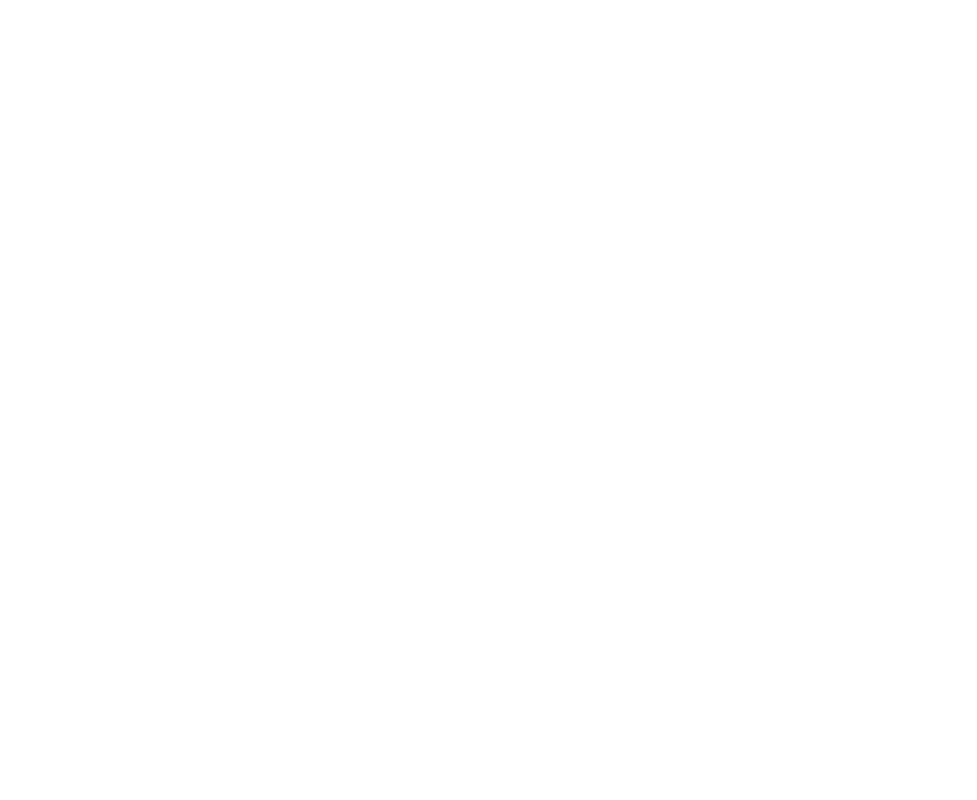
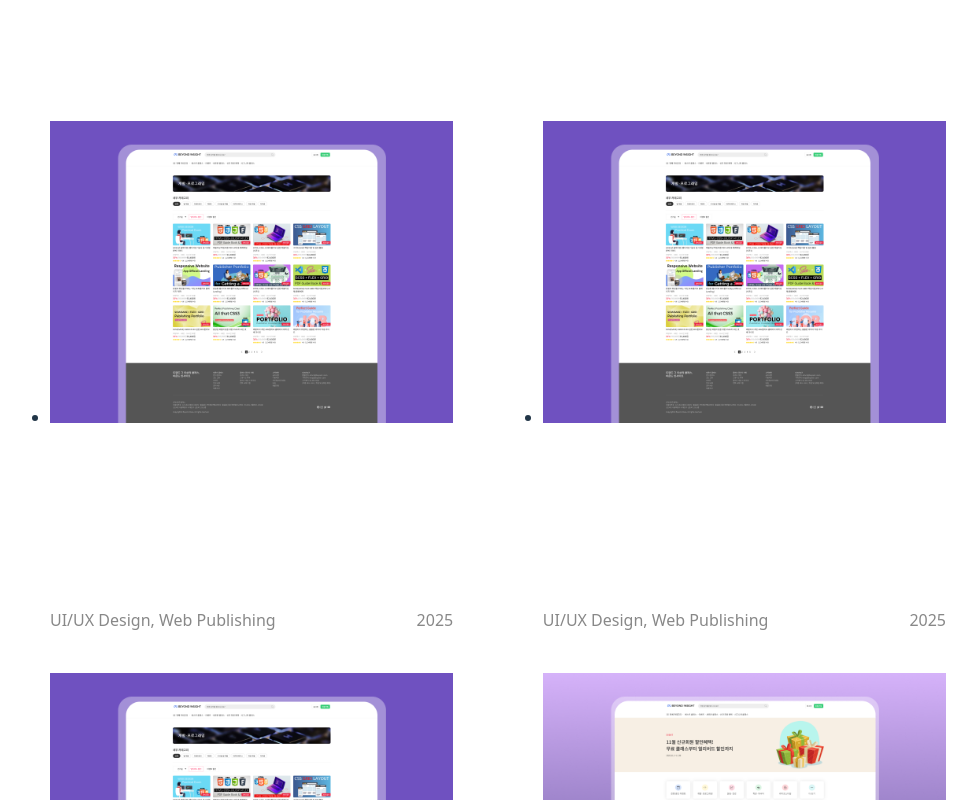
Before and after one commit to dnjswlekd/2025-portfolio-react, a React (Vite) app: page /2025-portfolio-react/skill in a window 1280 px wide. Shown: the part 1080-1880 px from the top of the page, without its empty margins (162-1139 px from the left). Before the commit the page ends 800 px from the top, so only its background shows below. Built offline with nearby package versions, Linux system fonts and the light colour scheme; the HTML template or start-up script is replaced by a standard one.

Commit message:
[fix] skill section

```diff
--- a/src/components/WorkItem.jsx
+++ b/src/components/Cards/WorkItem.jsx
@@ -1,4 +1,3 @@
-// components/WorkItem.jsx
 import React from 'react';
 
 function WorkItem({ imgSrc, title, category, year }) {
--- a/src/components/Home/styles/HomeSkill.scss
+++ b/src/components/Home/styles/HomeSkill.scss
@@ -101,7 +101,7 @@
           object-position: center center;
         }
         &:nth-child(8) {
-          width: 130px;
+          width: 125px;
         }
       }
     }
--- a/src/layout/Header.jsx
+++ b/src/layout/Header.jsx
@@ -7,7 +7,7 @@
   const navLinks = [
     { to: '/', label: 'Home' },
     { to: '/about', label: 'About Me' },
-    // { to: '/skill', label: 'Skills' },
+    { to: '/skill', label: 'Skills' },
     { to: '/work', label: 'Work' },
   ];
 
--- a/src/pages/HomePage.jsx
+++ b/src/pages/HomePage.jsx
@@ -6,7 +6,7 @@
 import Main from '@/components/Home/HomeMain';
 import AboutMe from '@/components/Home/HomeAboutMe';
 import Skill from '@/components/Home/HomeSkill';
-import Work from '@/components/Home/HomeWork';
+// import Work from '@/components/Home/HomeWork';
 import Contact from '@/components/Home/HomeContact';
 
 function Home() {
@@ -24,7 +24,7 @@
         <AboutMe />
       </div>
       <Skill />
-      <Work />
+      {/* <Work /> */}
       <Contact />
     </div>
   );
--- a/src/pages/SkillPage.jsx
+++ b/src/pages/SkillPage.jsx
@@ -1,11 +1,212 @@
-import React from 'react';
+import React, { useEffect } from 'react';
+import { Link } from 'react-router-dom';
+import Button from '@/components/Buttons/Button';
+import WorkItem from '@/components/Cards/WorkItem';
+import gsap from 'gsap';
+import ScrollTrigger from 'gsap/ScrollTrigger';
 
-function Skill() {
+import '@/pages/styles/Skill.scss';
+
+// 이미지 import
+import interpark from '@/assets/images/homeWork-interpark.png';
+import naver from '@/assets/images/homeWork-naver.png';
+import insightMain from '@/assets/images/homeWork-insight-main.png';
+import insightDetail from '@/assets/images/homeWork-insight-detail.png';
+import insightCategory from '@/assets/images/homeWork-insight-category.png';
+import B2Bdark from '@/assets/images/homeWork-b2c-dark.png';
+import B2Blight from '@/assets/images/homeWork-b2c-light.png';
+
+// gsap 플러그인 등록
+gsap.registerPlugin(ScrollTrigger);
+
+function HomeWork() {
+  useEffect(() => {
+    // 첫 번째 애니메이션: 타이틀 애니메이션
+    gsap
+      .timeline({
+        scrollTrigger: {
+          trigger: '.work-inner',
+          start: '0% 100%',
+          end: '0% 20%',
+          scrub: 1,
+          markers: false,
+        },
+      })
+      .fromTo(
+        '.work-inner .title p:nth-child(1)',
+        { x: '-100%' },
+        { x: '0%', duration: 5, ease: 'none' },
+        0
+      )
+      .fromTo(
+        '.work-inner .title p:nth-child(2)',
+        { x: '100%' },
+        { x: '0%', duration: 5, ease: 'none' },
+        0
+      );
+
+    // 두 번째 애니메이션: 작업 목록 배경, 타이틀 위치, 작업 목록 위치
+    gsap
+      .timeline({
+        scrollTrigger: {
+          trigger: '.work-list',
+          start: '0% 100%',
+          end: '0% 100%',
+          scrub: 1,
+          markers: false,
+        },
+      })
+      .to(
+        '.work-inner',
+        {
+          background: '#333',
+          color: '#fff',
+          paddingBlock: '30vh',
+          ease: 'none',
+          duration: 5,
+        },
+
+        0
+      )
+      .to(
+        '.work-inner .title',
+        {
+          position: 'fixed',
+          left: 0,
+          top: 0,
+          ease: 'none',
+          duration: 5,
+        },
+        0
+      )
+      .fromTo(
+        '.work-list',
+        { margin: '0 auto' },
+        {
+          margin: '100vh auto 0 ',
+          position: 'relative',
+          zIndex: '10',
+          duration: 1,
+        },
+        0
+      );
+
+    // 세 번째 애니메이션: 타이틀 위치 애니메이션
+    gsap
+      .timeline({
+        scrollTrigger: {
+          trigger: '.work-list',
+          start: '100% 50%',
+          end: '100% 100%',
+          scrub: 1,
+          markers: false,
+        },
+      })
+      .to(
+        '.work-inner .title p:nth-child(1)',
+        { x: '-100%', duration: 5, ease: 'none' },
+        0
+      )
+      .to(
+        '.work-inner .title p:nth-child(2)',
+        { x: '100%', duration: 5, ease: 'none' },
+        0
+      );
+  }, []);
+
   return (
-    <div className="home">
-      <h1>Skills</h1>
+    // <div className="section home-work animate">
+    <div>
+      <div className="work-inner">
+        <div className="title">
+          <p>my</p>
+          <p>skill</p>
+        </div>
+        <ul className="work-list">
+          {[
+            {
+              imgSrc: insightCategory,
+              title: '병원 전용 그룹웨어',
+              category: 'UI/UX Design, Web Publishing',
+              year: '2025',
+            },
+            {
+              imgSrc: insightCategory,
+              title: '병원 전용 주차관제',
+              category: 'UI/UX Design, Web Publishing',
+              year: '2025',
+            },
+            {
+              imgSrc: insightCategory,
+              title: '이브로셔 메인, 상세페이지',
+              category: 'UI/UX Design, Web Publishing',
+              year: '2025',
+            },
+            {
+              imgSrc: insightMain,
+              title: '강의사이트 UI/UX 디자인 및 퍼블리싱',
+              category: 'UI/UX Design, Web Publishing',
+              year: '2025',
+            },
+            {
+              imgSrc: insightDetail,
+              title: 'gsap을 활용한 인터랙티브 사이트',
+              category: 'UI/UX Design, Web Publishing',
+              year: '2025',
+            },
+
+            {
+              imgSrc: B2Bdark,
+              title: '피그마를 활용한 디자인시스템 구축',
+              category: 'UI/UX Design, Web Publishing',
+              year: '2025',
+            },
+            {
+              imgSrc: B2Bdark,
+              title: '디자인시스템을 활용한 B2B 사이트',
+              category: 'UI/UX Design, Web Publishing',
+              year: '2025',
+            },
+            {
+              imgSrc: B2Blight,
+              title: '디자인시스템을 활용한 B2C 사이트',
+              category: 'UI/UX Design, Web Publishing',
+              year: '2025',
+            },
+            {
+              imgSrc: B2Blight,
+              title: '디자인시스템을 활용한 모바일 OTT',
+              category: 'UI/UX Design, Web Publishing',
+              year: '2025',
+            },
+            {
+              imgSrc: interpark,
+              title: '인터파크 클론코딩',
+              category: 'UI/UX Design, Web Publishing',
+              year: '2025',
+            },
+            {
+              imgSrc: naver,
+              title: '네이버 클론코딩',
+              category: 'UI/UX Design, Web Publishing',
+              year: '2025',
+            },
+          ].map((item, index) => (
+            <WorkItem
+              key={index}
+              imgSrc={item.imgSrc}
+              title={item.title}
+              category={item.category}
+              year={item.year}
+            />
+          ))}
+        </ul>
+        {/* <Link to="/work">
+          <Button label="View More" />
+        </Link> */}
+      </div>
     </div>
   );
 }
 
-export default Skill;
+export default HomeWork;
--- /dev/null
+++ b/src/pages/styles/Skill.scss
@@ -0,0 +1,124 @@
+.work-inner {
+  .title {
+    width: 100%;
+    // height: 100vh;
+    font-size: 170px;
+    line-height: 0.9;
+    padding-top: 30vh;
+    text-align: center;
+
+    p {
+      text-transform: capitalize;
+      font-family: 'Public Sans';
+    }
+
+    p:nth-child(2) {
+      font-family: 'Cormorant';
+      font-size: 220px;
+    }
+  }
+
+  .work-list {
+    width: 70%;
+    margin: 0 auto;
+    display: flex;
+    justify-content: space-between;
+    flex-wrap: wrap;
+
+    li {
+      width: 45%;
+
+      &:nth-child(2n) {
+        margin-top: 0;
+      }
+
+      a {
+        display: block;
+
+        .img-box {
+          position: relative;
+          z-index: 1;
+
+          &::before {
+            position: absolute;
+            top: 50%;
+            left: 50%;
+            transform: translate(-50%, -50%) rotate(45deg);
+            content: '';
+            width: 168px;
+            height: 168px;
+            border-radius: 50%;
+            border: 1px solid #fff;
+            background: url('/src/assets/Images/readMore2.png') no-repeat
+              center/35px;
+            z-index: 3;
+            transition: all 0.4s;
+            opacity: 0;
+          }
+
+          &::after {
+            position: absolute;
+            top: 50%;
+            left: 50%;
+            transform: translate(-50%, -50%);
+            content: '';
+            border-radius: 50%;
+            background: #fff url('/src/assets/Images/readMore3.png') no-repeat
+              center/160px;
+            animation: spin 10s linear infinite;
+            transition: all 0.4s;
+            z-index: 2;
+          }
+
+          img {
+            transition: all 0.35s;
+            width: 100%;
+          }
+        }
+
+        .text-box {
+          padding: 20px 0 25px;
+
+          h3 {
+            color: #fff;
+            font-size: 35px;
+            font-weight: normal;
+            padding-bottom: 20px;
+          }
+
+          .info {
+            display: flex;
+            justify-content: space-between;
+            color: #888;
+          }
+        }
+      }
+
+      &:hover {
+        .img-box {
+          img {
+            filter: brightness(0.7);
+          }
+
+          &::before {
+            opacity: 1;
+          }
+
+          &::after {
+            width: 168px;
+            height: 168px;
+          }
+        }
+      }
+    }
+  }
+}
+
+@keyframes spin {
+  0% {
+    transform: translate(-50%, -50%) rotate(0deg);
+  }
+  100% {
+    transform: translate(-50%, -50%) rotate(360deg);
+  }
+}
```
